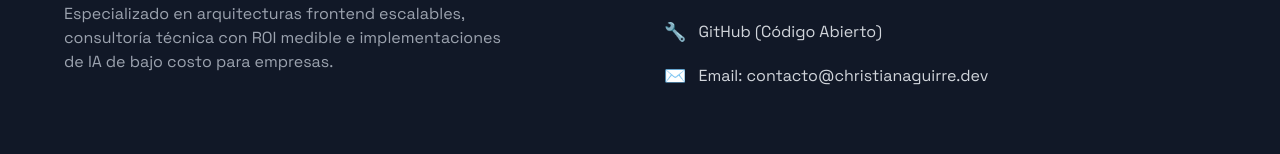
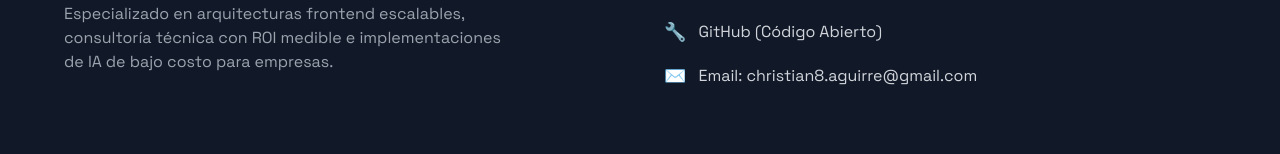
Before and after one commit to chrishiotech/christian-aguirre-landing, a Next.js app: page / in a window 1280 px wide. Shown: the part 5360-5514 px from the top of the page. Built offline with nearby package versions, Linux system fonts and the light colour scheme.

Commit message:
Update email address in footer component

```diff
--- a/src/components/Footer.tsx
+++ b/src/components/Footer.tsx
@@ -51,7 +51,7 @@ export default function Footer() {
 								className="flex items-center gap-3 text-gray-300 hover:text-white transition"
 							>
 								<span className="text-lg">✉️</span>
-								<span>Email: contacto@christianaguirre.dev</span>
+								<span>Email: christian8.aguirre@gmail.com</span>
 							</a>
 						</div>
 					</div>
```
